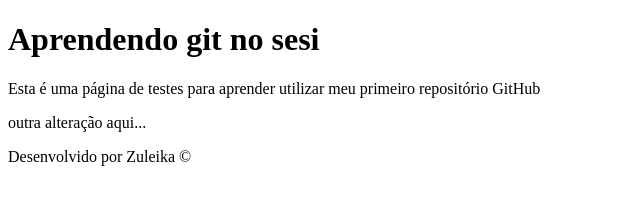
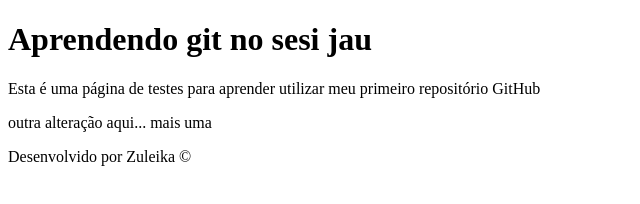
Before and after one commit to pskemellyn/RepositorioTeste, a plain HTML site: page index.html in a window 1280 px wide. Shown: the whole page, without its empty margins (0-640 px from the left). Drawn offline with Linux system fonts and the light colour scheme.

Commit message:
Update index.html

```diff
--- a/index.html
+++ b/index.html
@@ -11,7 +11,7 @@
 
 
     <header>
-        <h1>Aprendendo git no sesi</h1>
+        <h1>Aprendendo git no sesi jau</h1>
     </header>
 
 
@@ -19,7 +19,7 @@
         Esta é uma página de testes para aprender utilizar meu primeiro repositório GitHub
     </p>
 
-    <p>outra alteração aqui...</p>
+    <p>outra alteração aqui... mais uma</p>
 
 
 
```
